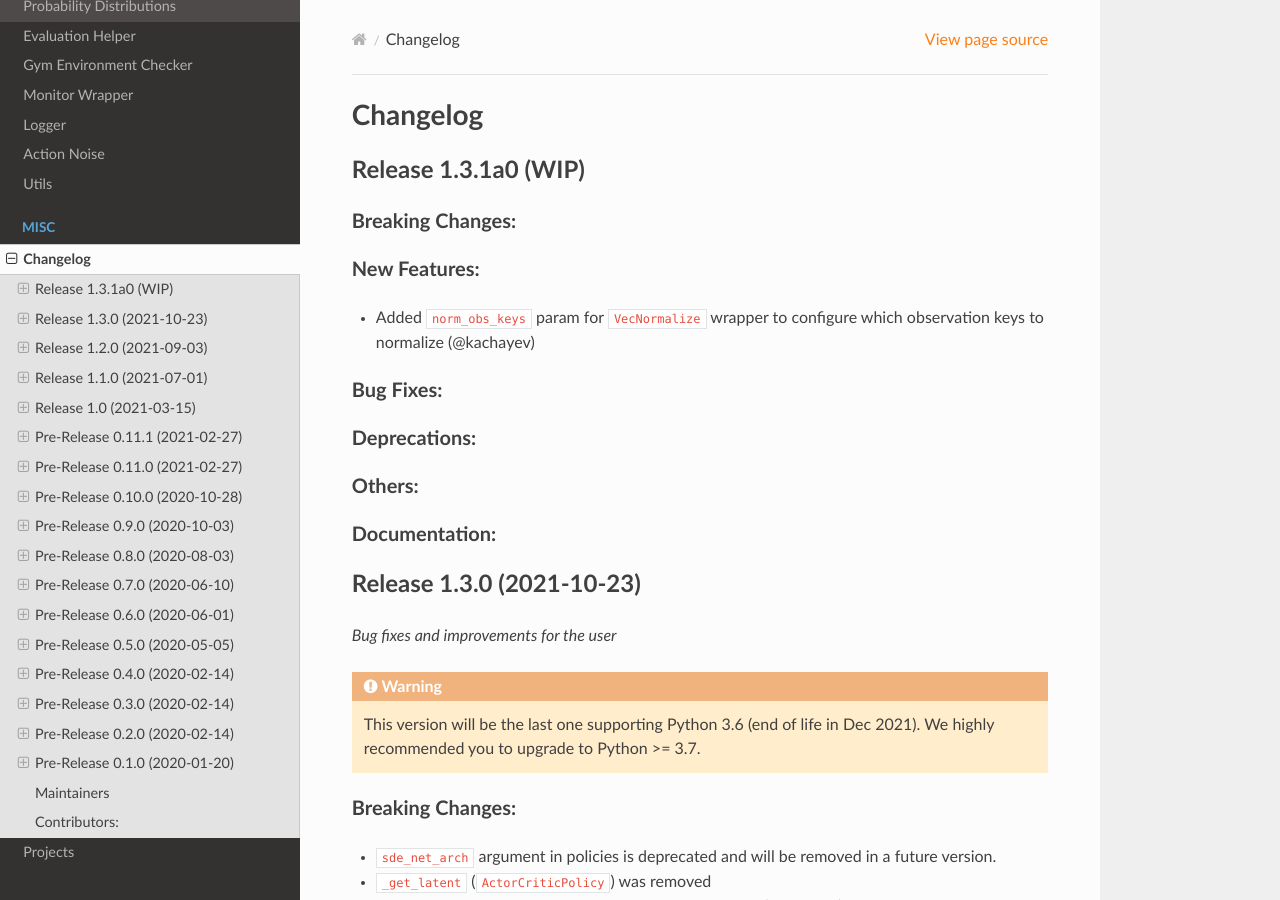
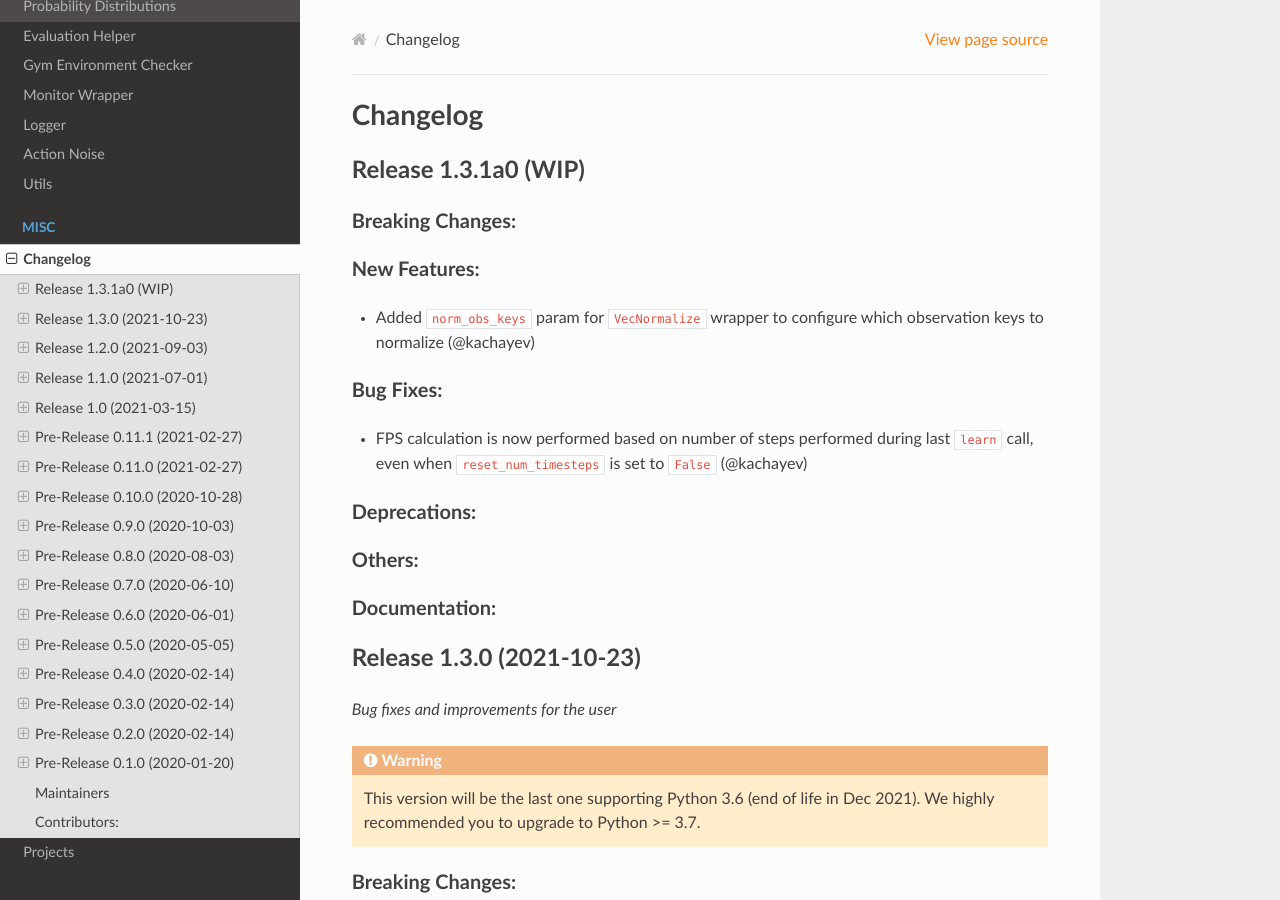
Before and after one commit to DLR-RM/stable-baselines3, a Sphinx documentation site: the page built from docs/misc/changelog.rst, in a window 1280 px wide and 900 px high. Built offline with Sphinx 7.4.7 and the Read the Docs theme 2.0.0, drawn with Linux system fonts in a browser that asks for light colours.

Commit message:
Update changelog

```diff
--- a/docs/misc/changelog.rst
+++ b/docs/misc/changelog.rst
@@ -16,6 +16,7 @@ New Features:
 
 Bug Fixes:
 ^^^^^^^^^^
+- FPS calculation is now performed based on number of steps performed during last ``learn`` call, even when ``reset_num_timesteps`` is set to ``False`` (@kachayev)
 
 Deprecations:
 ^^^^^^^^^^^^^
```
